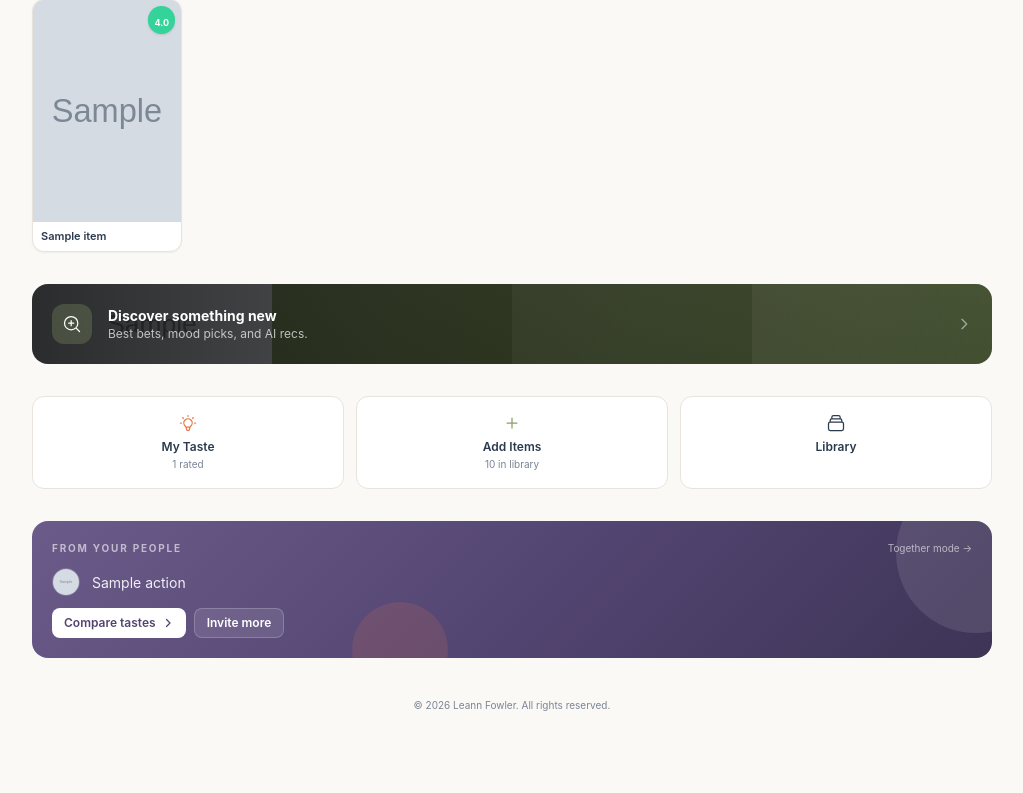
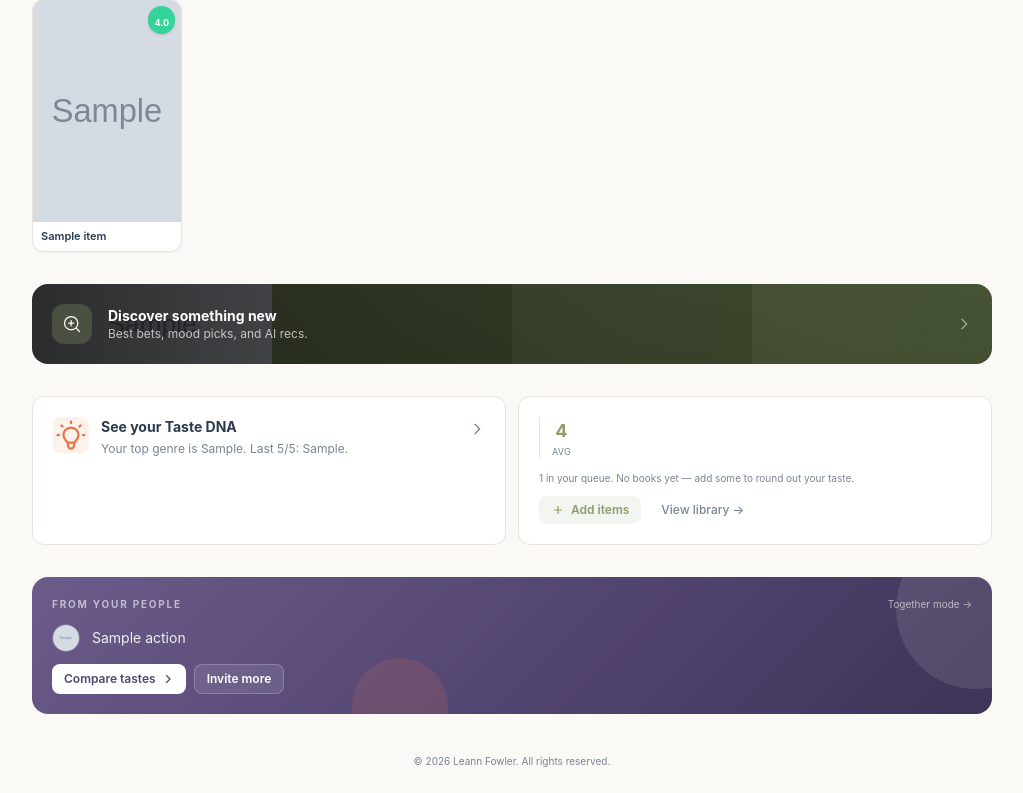
Before and after one commit to klfowler-prog/Rec-app, a FastAPI app: template app/templates/index.html in a window 1280 px wide. Shown: the part 854-1647 px from the top of the page, without its empty margins (248-1271 px from the left). Before the commit the page ends 1565 px from the top, so only its background shows below. Run offline with FastAPI, Linux system fonts and the light colour scheme; the template is opened without the code that fills it: most values are stand-ins (such as "Sample title", 1, 10 or a date in 2020); grey boxes marked "Sample" are stand-in pictures; some libraries are stand-ins or nearby versions.

Commit message:
Replace compact nav with Taste DNA teaser + media stats section
Taste DNA card: "See your Taste DNA" with contextual hook showing
top genre, latest 5/5, or quiz progress. Media stats card: bold
type counts, avg rating, monthly activity, queue size, and missing
media type nudge. Add items and library are buttons within the
stats card instead of separate nav tiles.

Co-Authored-By: Claude Opus 4.6 (1M context) <noreply@anthropic.com>

```diff
--- a/app/routers/pages.py
+++ b/app/routers/pages.py
@@ -248,6 +248,44 @@ async def home(request: Request, user: User = Depends(require_user), db: Session
     quiz_results = load_quiz_results(db, user.id)
     quizzes_done = sum(1 for t in ("movies", "tv", "books") if quiz_results and quiz_results.get(t, {}).get("profiles"))
 
+    # Interesting stats for the profile section
+    avg_rating = db.query(sqlfunc.avg(MediaEntry.rating)).filter(
+        MediaEntry.user_id == user.id, MediaEntry.rating.isnot(None)
+    ).scalar()
+    avg_rating = round(float(avg_rating), 1) if avg_rating else None
+
+    # Top genre from the user's rated items
+    genre_entries = (
+        db.query(MediaEntry.genres)
+        .filter(MediaEntry.user_id == user.id, MediaEntry.genres.isnot(None), MediaEntry.genres != "")
+        .all()
+    )
+    genre_counts: dict[str, int] = {}
+    for (genres_str,) in genre_entries:
+        for g in (genres_str or "").split(","):
+            g = g.strip()
+            if g:
+                genre_counts[g] = genre_counts.get(g, 0) + 1
+    top_genre = max(genre_counts, key=genre_counts.get) if genre_counts else None
+
+    # Items rated this month
+    from datetime import datetime, timedelta
+    month_ago = datetime.utcnow() - timedelta(days=30)
+    rated_this_month = db.query(MediaEntry).filter(
+        MediaEntry.user_id == user.id,
+        MediaEntry.rated_at.isnot(None),
+        MediaEntry.rated_at >= month_ago,
+    ).count()
+
+    # Highest-rated item (most recent 5/5)
+    fave = (
+        db.query(MediaEntry.title, MediaEntry.media_type)
+        .filter(MediaEntry.user_id == user.id, MediaEntry.rating == 5)
+        .order_by(MediaEntry.rated_at.desc().nullslast())
+        .first()
+    )
+    latest_fave = fave.title if fave else None
+
     # Grab a few poster URLs for card backgrounds
     poster_items = (
         db.query(MediaEntry.image_url, MediaEntry.media_type)
@@ -394,6 +432,10 @@ async def home(request: Request, user: User = Depends(require_user), db: Session
             "nav_posters": nav_posters,
             "together_partner_count": together_partner_count,
             "together_highlights": together_highlights,
+            "avg_rating": avg_rating,
+            "top_genre": top_genre,
+            "rated_this_month": rated_this_month,
+            "latest_fave": latest_fave,
             **greeting_ctx,
         },
     )
--- a/app/templates/index.html
+++ b/app/templates/index.html
@@ -367,24 +367,80 @@
     </a>
 
     <!-- ============================================================
-         Compact nav — My Taste, Add, Library in one row
+         Taste DNA + Your media stats
          ============================================================ -->
-    <div class="grid grid-cols-3 gap-3">
-        <a href="/taste" class="block p-4 rounded-xl bg-surface-light dark:bg-surface-dark border border-border-light dark:border-border-dark hover:border-coral/40 transition-all group text-center">
-            <svg class="w-5 h-5 text-coral mx-auto mb-1.5" fill="none" stroke="currentColor" viewBox="0 0 24 24"><path stroke-linecap="round" stroke-linejoin="round" stroke-width="1.5" d="M9.663 17h4.673M12 3v1m6.364 1.636l-.707.707M21 12h-1M4 12H3m3.343-5.657l-.707-.707m2.828 9.9a5 5 0 117.072 0l-.548.547A3.374 3.374 0 0014 18.469V19a2 2 0 11-4 0v-.531c0-.895-.356-1.754-.988-2.386l-.548-.547z"/></svg>
-            <p class="text-xs font-semibold group-hover:text-coral transition-base">My Taste</p>
-            <p class="text-[10px] text-txt-muted mt-0.5">{% if quizzes_done < 3 %}{{ quizzes_done }}/3 quizzes{% else %}{{ rated_count }} rated{% endif %}</p>
+    <div class="grid grid-cols-1 md:grid-cols-2 gap-3">
+        <!-- Taste DNA teaser -->
+        <a href="/taste" class="block p-5 rounded-xl bg-surface-light dark:bg-surface-dark border border-border-light dark:border-border-dark hover:border-coral/40 transition-all group">
+            <div class="flex items-start gap-3">
+                <div class="w-9 h-9 rounded-lg bg-coral/10 flex items-center justify-center flex-shrink-0">
+                    <svg class="w-4.5 h-4.5 text-coral" fill="none" stroke="currentColor" viewBox="0 0 24 24"><path stroke-linecap="round" stroke-linejoin="round" stroke-width="1.5" d="M9.663 17h4.673M12 3v1m6.364 1.636l-.707.707M21 12h-1M4 12H3m3.343-5.657l-.707-.707m2.828 9.9a5 5 0 117.072 0l-.548.547A3.374 3.374 0 0014 18.469V19a2 2 0 11-4 0v-.531c0-.895-.356-1.754-.988-2.386l-.548-.547z"/></svg>
+                </div>
+                <div class="flex-1 min-w-0">
+                    <p class="text-sm font-bold group-hover:text-coral transition-base">See your Taste DNA</p>
+                    <p class="text-xs text-txt-muted mt-0.5 leading-relaxed">
+                        {% if quizzes_done < 3 %}{{ quizzes_done }}/3 quizzes done — finish them to unlock your full profile.
+                        {% elif top_genre %}Your top genre is {{ top_genre }}.{% if latest_fave %} Last 5/5: {{ latest_fave }}.{% endif %}
+                        {% else %}{{ rated_count }} items rated. See what your taste says about you.
+                        {% endif %}
+                    </p>
+                </div>
+                <svg class="w-4 h-4 text-txt-muted flex-shrink-0 mt-1 group-hover:translate-x-0.5 group-hover:text-coral transition-all" fill="none" stroke="currentColor" viewBox="0 0 24 24"><path stroke-linecap="round" stroke-linejoin="round" stroke-width="2" d="M9 5l7 7-7 7"/></svg>
+            </div>
         </a>
-        <a href="/add" class="block p-4 rounded-xl bg-surface-light dark:bg-surface-dark border border-border-light dark:border-border-dark hover:border-sage/40 transition-all group text-center">
-            <svg class="w-5 h-5 text-sage mx-auto mb-1.5" fill="none" stroke="currentColor" viewBox="0 0 24 24"><path stroke-linecap="round" stroke-linejoin="round" stroke-width="1.5" d="M12 6v6m0 0v6m0-6h6m-6 0H6"/></svg>
-            <p class="text-xs font-semibold group-hover:text-sage transition-base">Add Items</p>
-            <p class="text-[10px] text-txt-muted mt-0.5">{{ total }} in library</p>
-        </a>
-        <a href="/profile" class="block p-4 rounded-xl bg-surface-light dark:bg-surface-dark border border-border-light dark:border-border-dark hover:border-navy/40 dark:hover:border-white/20 transition-all group text-center">
-            <svg class="w-5 h-5 text-navy dark:text-txt-light mx-auto mb-1.5" fill="none" stroke="currentColor" viewBox="0 0 24 24"><path stroke-linecap="round" stroke-linejoin="round" stroke-width="1.5" d="M19 11H5m14 0a2 2 0 012 2v6a2 2 0 01-2 2H5a2 2 0 01-2-2v-6a2 2 0 012-2m14 0V9a2 2 0 00-2-2M5 11V9a2 2 0 012-2m0 0V5a2 2 0 012-2h6a2 2 0 012 2v2M7 7h10"/></svg>
-            <p class="text-xs font-semibold group-hover:text-sage transition-base">Library</p>
-            <p class="text-[10px] text-txt-muted mt-0.5">{% if type_counts.get('movie', 0) > 0 %}{{ type_counts.movie }}m{% endif %}{% if type_counts.get('tv', 0) > 0 %} {{ type_counts.tv }}tv{% endif %}{% if type_counts.get('book', 0) > 0 %} {{ type_counts.book }}b{% endif %}</p>
-        </a>
+
+        <!-- Media stats + add more -->
+        <div class="p-5 rounded-xl bg-surface-light dark:bg-surface-dark border border-border-light dark:border-border-dark">
+            <div class="flex items-center gap-4 mb-3">
+                <div class="flex gap-3 flex-1 min-w-0">
+                    {% if type_counts.get('movie', 0) > 0 %}
+                    <div class="text-center">
+                        <p class="text-lg font-bold text-navy dark:text-txt-light">{{ type_counts.movie }}</p>
+                        <p class="text-[9px] text-txt-muted uppercase tracking-wide">Movies</p>
+                    </div>
+                    {% endif %}
+                    {% if type_counts.get('tv', 0) > 0 %}
+                    <div class="text-center">
+                        <p class="text-lg font-bold text-navy dark:text-txt-light">{{ type_counts.tv }}</p>
+                        <p class="text-[9px] text-txt-muted uppercase tracking-wide">Shows</p>
+                    </div>
+                    {% endif %}
+                    {% if type_counts.get('book', 0) > 0 %}
+                    <div class="text-center">
+                        <p class="text-lg font-bold text-navy dark:text-txt-light">{{ type_counts.book }}</p>
+                        <p class="text-[9px] text-txt-muted uppercase tracking-wide">Books</p>
+                    </div>
+                    {% endif %}
+                    {% if type_counts.get('podcast', 0) > 0 %}
+                    <div class="text-center">
+                        <p class="text-lg font-bold text-navy dark:text-txt-light">{{ type_counts.podcast }}</p>
+                        <p class="text-[9px] text-txt-muted uppercase tracking-wide">Pods</p>
+                    </div>
+                    {% endif %}
+                    {% if avg_rating %}
+                    <div class="text-center border-l border-border-light dark:border-border-dark pl-3">
+                        <p class="text-lg font-bold text-sage">{{ avg_rating }}</p>
+                        <p class="text-[9px] text-txt-muted uppercase tracking-wide">Avg</p>
+                    </div>
+                    {% endif %}
+                </div>
+            </div>
+            <p class="text-[10px] text-txt-muted mb-2.5">
+                {% if rated_this_month > 0 %}{{ rated_this_month }} rated this month.{% endif %}
+                {% if queue_count > 0 %}{{ queue_count }} in your queue.{% endif %}
+                {% set types_present = type_counts.keys()|list %}
+                {% if 'book' not in types_present %}No books yet — add some to round out your taste.{% elif 'podcast' not in types_present %}Try adding some podcasts.{% endif %}
+            </p>
+            <div class="flex gap-2">
+                <a href="/add" class="flex items-center gap-1.5 px-3 py-1.5 bg-sage/10 hover:bg-sage hover:text-white text-sage rounded-lg text-xs font-semibold transition-base">
+                    <svg class="w-3.5 h-3.5" fill="none" stroke="currentColor" viewBox="0 0 24 24"><path stroke-linecap="round" stroke-linejoin="round" stroke-width="2" d="M12 6v6m0 0v6m0-6h6m-6 0H6"/></svg>
+                    Add items
+                </a>
+                <a href="/profile" class="flex items-center gap-1.5 px-3 py-1.5 text-txt-muted hover:text-txt text-xs font-medium transition-base">
+                    View library &rarr;
+                </a>
+            </div>
+        </div>
     </div>
 
     <!-- ============================================================
```
